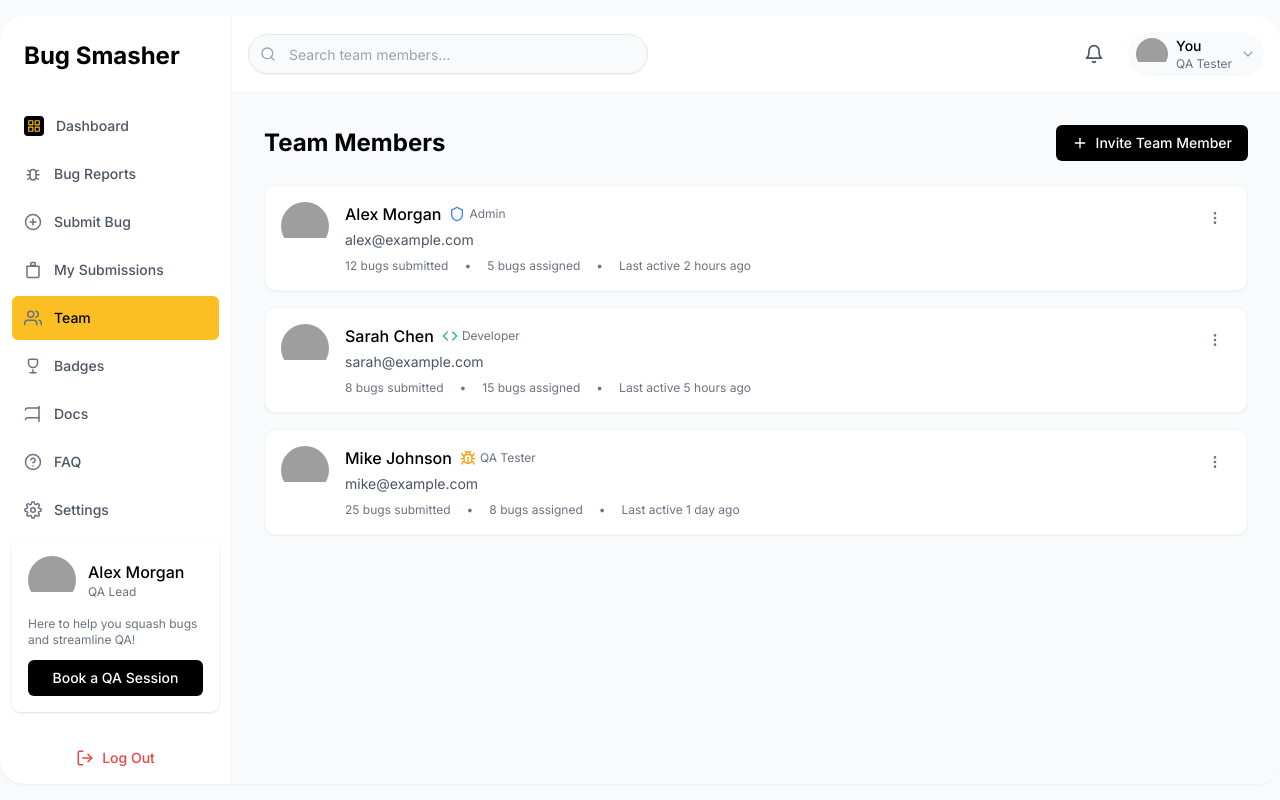
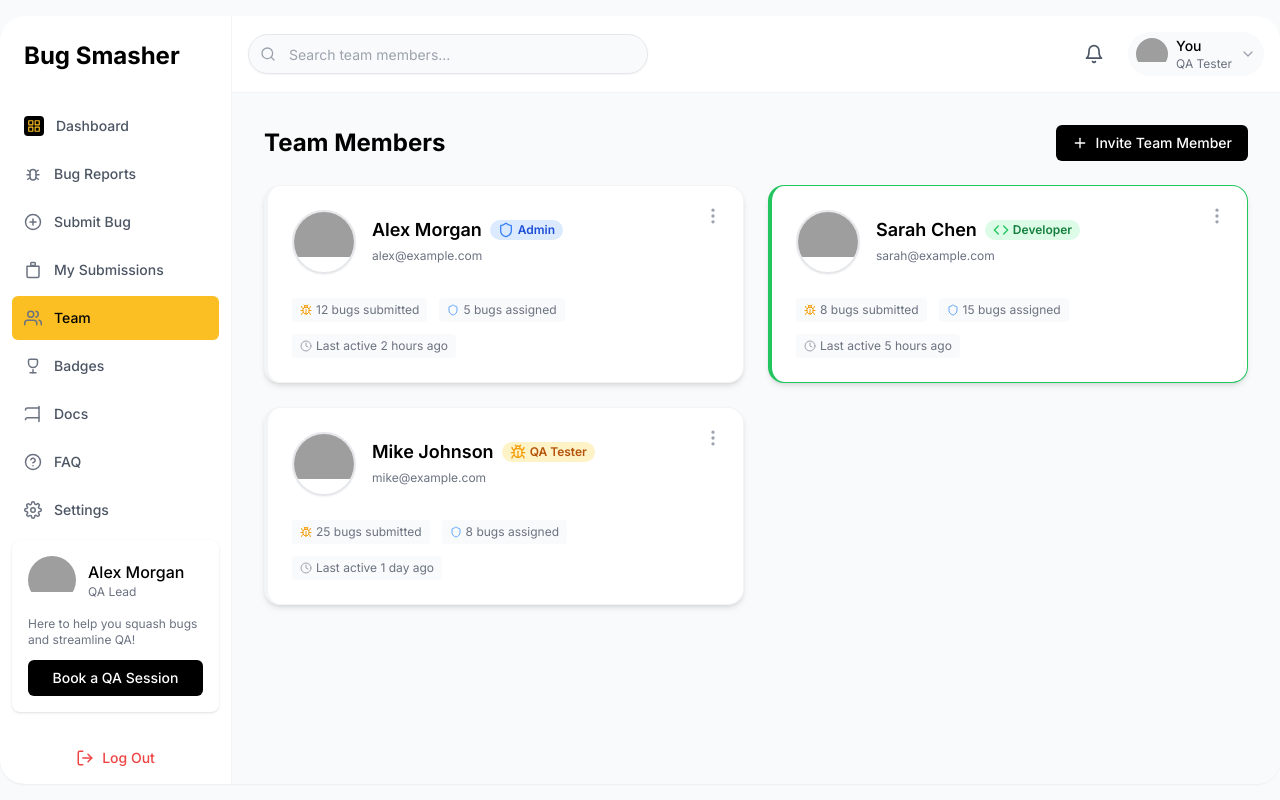
Before and after one commit to Yolxander/bug-smasher, a Next.js app: page /team in a window 1280 px wide. Built offline with nearby package versions, Linux system fonts and the light colour scheme; grey boxes are pictures that could not be loaded.

Commit message:
updated styles

```diff
--- a/app/badges/page.tsx
+++ b/app/badges/page.tsx
@@ -27,7 +27,8 @@ const badges = [
     color: "bg-yellow-100 text-yellow-800",
     progress: 8,
     total: 10,
-    category: "achievement"
+    category: "achievement",
+    unlocked: false,
   },
   {
     id: 2,
@@ -35,9 +36,10 @@ const badges = [
     description: "Assigned to 20 or more bugs",
     icon: "🏆",
     color: "bg-blue-100 text-blue-800",
-    progress: 15,
+    progress: 20,
     total: 20,
-    category: "achievement"
+    category: "achievement",
+    unlocked: true,
   },
   {
     id: 3,
@@ -47,7 +49,8 @@ const badges = [
     color: "bg-red-100 text-red-800",
     progress: 1,
     total: 1,
-    category: "special"
+    category: "special",
+    unlocked: true,
   },
   {
     id: 4,
@@ -57,20 +60,24 @@ const badges = [
     color: "bg-green-100 text-green-800",
     progress: 3,
     total: 5,
-    category: "collaboration"
-  }
+    category: "collaboration",
+    unlocked: false,
+  },
 ];
 
 export default function BadgesPage() {
   const [searchQuery, setSearchQuery] = useState("");
   const [selectedCategory, setSelectedCategory] = useState("all");
 
-  const filteredBadges = badges.filter(badge => {
-    const matchesSearch = badge.name.toLowerCase().includes(searchQuery.toLowerCase()) ||
-                         badge.description.toLowerCase().includes(searchQuery.toLowerCase())
-    const matchesCategory = selectedCategory === "all" || badge.category === selectedCategory
-    return matchesSearch && matchesCategory
+  const filteredBadges = badges.filter((badge) => {
+    const matchesSearch =
+      badge.name.toLowerCase().includes(searchQuery.toLowerCase()) ||
+      badge.description.toLowerCase().includes(searchQuery.toLowerCase());
+    const matchesCategory = selectedCategory === "all" || badge.category === selectedCategory;
+    return matchesSearch && matchesCategory;
   });
+
+  const unlockedCount = badges.filter((b) => b.unlocked).length;
 
   return (
     <div className="flex min-h-screen bg-gray-50">
@@ -82,7 +89,6 @@ export default function BadgesPage() {
           {/* Header */}
           <header className="flex items-center justify-between border-b border-gray-100 bg-white p-4">
             <div className="relative w-[400px]">
-              <Search className="absolute left-3 top-1/2 h-4 w-4 -translate-y-1/2 text-gray-400" />
               <input
                 type="search"
                 placeholder="Search badges..."
@@ -90,93 +96,77 @@ export default function BadgesPage() {
                 onChange={(e) => setSearchQuery(e.target.value)}
                 className="h-10 w-full rounded-full bg-gray-50 pl-10 pr-4 text-sm outline-none border border-gray-200 shadow-sm"
               />
+              <span className="absolute left-3 top-1/2 -translate-y-1/2 text-gray-400">🔍</span>
             </div>
             <div className="flex items-center gap-4">
-              <Button variant="ghost" size="icon">
-                <Bell className="h-5 w-5" />
-              </Button>
-              <Avatar>
-                <AvatarImage src="https://github.com/shadcn.png" />
-                <AvatarFallback>CN</AvatarFallback>
-              </Avatar>
+              <span className="text-lg font-semibold text-amber-500">
+                {unlockedCount} / {badges.length} Badges Unlocked
+              </span>
+              <span className="hidden md:inline text-sm text-gray-400 italic">“Every bug you smash is a step to mastery!”</span>
             </div>
           </header>
-
           {/* Main content area */}
           <div className="p-8">
-            <div className="mb-6 flex items-center justify-between">
+            <div className="mb-8 flex flex-col md:flex-row md:items-center md:justify-between gap-4">
               <div>
-                <h1 className="text-2xl font-bold">Badges</h1>
-                <p className="text-gray-500">Track your achievements and progress</p>
+                <h1 className="text-2xl font-bold flex items-center gap-2">Badges <span className="text-amber-400 text-2xl">🏅</span></h1>
+                <p className="text-gray-500">Collect badges by smashing bugs, collaborating, and helping your team!</p>
               </div>
-              <Button>
-                <Plus className="mr-2 h-4 w-4" />
-                Create Badge
-              </Button>
-            </div>
-
-            <div className="grid gap-6">
-              {/* Search and Filter */}
-              <Card>
-                <CardContent className="pt-6">
-                  <div className="flex flex-col gap-4 md:flex-row md:items-center">
-                    <div className="flex-1">
-                      <div className="relative">
-                        <Search className="absolute left-2.5 top-2.5 h-4 w-4 text-gray-500" />
-                        <Input
-                          placeholder="Search badges..."
-                          value={searchQuery}
-                          onChange={(e) => setSearchQuery(e.target.value)}
-                          className="pl-8"
-                        />
+              <div className="flex gap-2">
+                <span className="inline-block bg-amber-100 text-amber-700 px-3 py-1 rounded-full text-xs font-semibold animate-pulse">New badges coming soon!</span>
               </div>
             </div>
-                    <Select value={selectedCategory} onValueChange={setSelectedCategory}>
-                      <SelectTrigger className="w-[180px]">
-                        <SelectValue placeholder="Filter by category" />
-                      </SelectTrigger>
-                      <SelectContent>
-                        <SelectItem value="all">All Categories</SelectItem>
-                        <SelectItem value="achievement">Achievements</SelectItem>
-                        <SelectItem value="special">Special</SelectItem>
-                        <SelectItem value="collaboration">Collaboration</SelectItem>
-                      </SelectContent>
-                    </Select>
-                  </div>
-                </CardContent>
-              </Card>
-
-              {/* Badges Grid */}
-              <div className="grid gap-4 md:grid-cols-2 lg:grid-cols-3">
+            <div className="grid gap-6 md:grid-cols-2 lg:grid-cols-3">
               {filteredBadges.map((badge) => (
-                  <Card key={badge.id}>
-                    <CardContent className="pt-6">
-                      <div className="flex items-start justify-between">
+                <div
+                  key={badge.id}
+                  className={`relative group rounded-2xl border border-gray-100 shadow-md p-6 flex flex-col gap-3 transition-transform hover:scale-[1.03] hover:shadow-lg bg-white ${
+                    badge.unlocked ? "" : "opacity-60 grayscale"
+                  }`}
+                >
+                  {/* Confetti for unlocked badges */}
+                  {badge.unlocked && (
+                    <span className="absolute -top-3 -right-3 animate-bounce text-2xl">🎉</span>
+                  )}
                   <div className="flex items-center gap-4">
-                          <div className={`flex h-12 w-12 items-center justify-center rounded-full ${badge.color}`}>
-                            <span className="text-2xl">{badge.icon}</span>
-                          </div>
-                          <div>
-                            <h3 className="font-semibold">{badge.name}</h3>
-                            <p className="text-sm text-gray-500">{badge.description}</p>
+                    <div className={`flex h-14 w-14 items-center justify-center rounded-full text-3xl text-center text-shadow ${badge.color} shadow-md border-2 border-white`}>{badge.icon}</div>
+                    <div className="flex-1">
+                      <h3 className="font-bold text-lg flex items-center gap-1">
+                        {badge.name}
+                        {badge.unlocked && <span className="ml-1 text-green-500 text-base">✔</span>}
+                      </h3>
+                      <p className="text-xs text-gray-500">{badge.description}</p>
                     </div>
                   </div>
-                        <Badge variant="secondary">
-                          {badge.progress}/{badge.total}
-                        </Badge>
-                      </div>
-                      <div className="mt-4">
-                        <div className="h-2 w-full rounded-full bg-gray-100">
+                  <div className="flex items-center gap-2 mt-2">
+                    <div className="flex-1 h-2 rounded-full bg-gray-100 overflow-hidden">
                       <div
-                            className="h-2 rounded-full bg-blue-500"
+                        className={`h-2 rounded-full ${badge.unlocked ? "bg-green-400" : "bg-blue-400"}`}
                         style={{ width: `${(badge.progress / badge.total) * 100}%` }}
                       />
                     </div>
+                    <span className="text-xs font-semibold text-gray-500">
+                      {badge.progress}/{badge.total}
+                    </span>
                   </div>
-                    </CardContent>
-                  </Card>
+                  {/* Motivational progress text */}
+                  {!badge.unlocked && (
+                    <div className="text-xs text-amber-500 font-medium mt-1 animate-pulse">
+                      {badge.total - badge.progress} to go!
+                    </div>
+                  )}
+                  {badge.unlocked && (
+                    <div className="text-xs text-green-500 font-medium mt-1 animate-bounce">
+                      Unlocked!
+                    </div>
+                  )}
+                </div>
               ))}
+              {filteredBadges.length === 0 && (
+                <div className="text-center py-12 col-span-2">
+                  <p className="text-gray-500">No badges found.</p>
                 </div>
+              )}
             </div>
           </div>
         </div>
--- a/app/my-submissions/page.tsx
+++ b/app/my-submissions/page.tsx
@@ -168,82 +168,89 @@ export default function MySubmissionsPage() {
             </div>
 
             {/* Submissions List */}
-            <div className="space-y-4">
+            <div className="grid gap-6 md:grid-cols-2">
               {filteredSubmissions.map((submission) => (
                 <div
                   key={submission.id}
-                  className="bg-white rounded-xl shadow-sm border border-gray-100 overflow-hidden"
-                >
-                  <div className="p-4">
-                    <div className="flex items-start justify-between">
-                      <div className="flex-1">
-                        <div className="flex items-center gap-2 mb-2">
-                          <h3 className="font-medium">{submission.title}</h3>
-                          <span
-                            className={`px-2 py-1 rounded text-xs font-semibold ${
+                  className={`relative group bg-white rounded-2xl border border-gray-100 shadow-md overflow-hidden transition-transform hover:shadow-lg hover:-translate-y-1 ${
                     submission.status === "Open"
-                                ? "bg-red-100 text-red-700"
+                      ? "border-l-4 border-red-400"
                       : submission.status === "In Progress"
-                                ? "bg-yellow-100 text-yellow-700"
-                                : "bg-green-100 text-green-700"
+                      ? "border-l-4 border-yellow-400"
+                      : "border-l-4 border-green-400"
                   }`}
                 >
-                            {submission.status}
-                          </span>
-                          <span
-                            className={`px-2 py-1 rounded text-xs font-semibold ${
-                              submission.priority === "High"
-                                ? "bg-red-100 text-red-700"
-                                : submission.priority === "Medium"
-                                ? "bg-yellow-100 text-yellow-700"
-                                : "bg-green-100 text-green-700"
-                            }`}
-                          >
-                            {submission.priority}
-                          </span>
-                        </div>
-                        <p className="text-sm text-gray-600 mb-2">{submission.description}</p>
-                        <div className="flex items-center gap-4 text-xs text-gray-500">
-                          <span>{submission.date}</span>
-                          <span>•</span>
-                          <span>{submission.device}</span>
-                        </div>
-                      </div>
-                      <div className="flex items-center gap-2">
+                  {/* Edit/Delete buttons */}
                   {submission.canEdit && (
-                          <>
+                    <div className="absolute top-3 right-3 flex gap-1 z-10">
                       <button
                         onClick={() => handleEdit(submission.id)}
                         className="p-2 hover:bg-gray-100 rounded-full"
+                        title="Edit"
                       >
                         <Edit2 className="h-4 w-4 text-gray-500" />
                       </button>
                       <button
                         onClick={() => handleDelete(submission.id)}
                         className="p-2 hover:bg-gray-100 rounded-full"
+                        title="Delete"
                       >
                         <Trash2 className="h-4 w-4 text-gray-500" />
                       </button>
-                          </>
+                    </div>
                   )}
+                  <div className="p-5 pb-4 flex flex-col gap-2">
+                    <div className="flex items-center gap-2 mb-1">
+                      <h3 className="text-lg font-semibold flex-1 line-clamp-1">{submission.title}</h3>
                     </div>
+                    <div className="flex gap-2 mb-2">
+                      <span className={`inline-flex items-center gap-1 px-2 py-0.5 rounded-full text-xs font-semibold ${
+                        submission.status === "Open"
+                          ? "bg-red-100 text-red-700"
+                          : submission.status === "In Progress"
+                          ? "bg-yellow-100 text-yellow-700"
+                          : "bg-green-100 text-green-700"
+                      }`}>
+                        {submission.status === "Open" && <AlertCircle className="h-3 w-3" />}
+                        {submission.status === "In Progress" && <Clock className="h-3 w-3" />}
+                        {submission.status === "Resolved" && <Check className="h-3 w-3" />}
+                        {submission.status}
+                      </span>
+                      <span className={`inline-flex items-center gap-1 px-2 py-0.5 rounded-full text-xs font-semibold ${
+                        submission.priority === "High"
+                          ? "bg-red-100 text-red-700"
+                          : submission.priority === "Medium"
+                          ? "bg-yellow-100 text-yellow-700"
+                          : "bg-green-100 text-green-700"
+                      }`}>
+                        {submission.priority === "High" && <span className="inline-block w-2 h-2 bg-red-500 rounded-full" />}
+                        {submission.priority === "Medium" && <span className="inline-block w-2 h-2 bg-yellow-500 rounded-full" />}
+                        {submission.priority === "Low" && <span className="inline-block w-2 h-2 bg-green-500 rounded-full" />}
+                        {submission.priority}
+                      </span>
+                    </div>
+                    <p className="text-sm text-gray-600 mb-1 line-clamp-2">{submission.description}</p>
+                    <div className="flex items-center gap-3 text-xs text-gray-400">
+                      <span>{submission.date}</span>
+                      <span>•</span>
+                      <span>{submission.device}</span>
                     </div>
                   </div>
                   {submission.screenshot && (
-                    <div className="border-t border-gray-100 p-4">
+                    <div className="bg-gray-50 border-t border-gray-100 p-4 flex items-center justify-center">
                       <Image
                         src={submission.screenshot}
                         alt="Screenshot"
-                        width={320}
-                        height={180}
-                        className="rounded shadow"
+                        width={220}
+                        height={120}
+                        className="rounded shadow max-h-28 object-contain"
                       />
                     </div>
                   )}
                 </div>
               ))}
               {filteredSubmissions.length === 0 && (
-                <div className="text-center py-12">
+                <div className="text-center py-12 col-span-2">
                   <p className="text-gray-500">No submissions found.</p>
                 </div>
               )}
--- a/app/team/page.tsx
+++ b/app/team/page.tsx
@@ -3,7 +3,7 @@
 import React, { useState } from "react";
 import Image from "next/image";
 import Link from "next/link";
-import { Search, Bell, ChevronDown, Plus, Mail, MoreVertical, Shield, Code, Bug, User } from "lucide-react";
+import { Search, Bell, ChevronDown, Plus, Mail, MoreVertical, Shield, Code, Bug, User, Clock } from "lucide-react";
 import { Card, CardContent, CardHeader, CardTitle } from "@/components/ui/card";
 import { Badge } from "@/components/ui/badge";
 import { Button } from "@/components/ui/button";
@@ -141,51 +141,66 @@ export default function TeamPage() {
             </div>
 
             {/* Team Members List */}
-            <div className="space-y-4">
+            <div className="grid gap-6 md:grid-cols-2">
               {filteredMembers.map((member) => (
                 <div
                   key={member.id}
-                  className="bg-white rounded-xl shadow-sm border border-gray-100 overflow-hidden"
+                  className={`relative group bg-white rounded-2xl border border-gray-100 shadow-md overflow-hidden transition-transform hover:shadow-lg hover:-translate-y-1 ${
+                    member.role === "Admin"
+                      ? "border-l-4 border-blue-500"
+                      : member.role === "Developer"
+                      ? "border-l-4 border-green-500"
+                      : "border-l-4 border-amber-500"
+                  }`}
                 >
-                  <div className="p-4">
-                    <div className="flex items-start justify-between">
-                      <div className="flex items-start gap-4">
-                        <div className="h-12 w-12 rounded-full overflow-hidden">
+                  {/* More options button */}
+                  <button className="absolute top-3 right-3 p-2 hover:bg-gray-100 rounded-full z-10">
+                    <MoreVertical className="h-5 w-5 text-gray-400" />
+                  </button>
+                  <div className="p-6 flex flex-col gap-2">
+                    <div className="flex items-center gap-4 mb-2">
+                      <div className="h-16 w-16 rounded-full overflow-hidden border-2 border-gray-200 shadow-sm">
                         <Image
                           src={member.avatar}
                           alt={member.name}
-                            width={48}
-                            height={48}
+                          width={64}
+                          height={64}
                           className="object-cover"
                         />
                       </div>
-                        <div>
+                      <div className="flex-1">
                         <div className="flex items-center gap-2 mb-1">
-                            <h3 className="font-medium">{member.name}</h3>
-                            <div className="flex items-center gap-1 text-xs text-gray-500">
+                          <h3 className="text-lg font-semibold line-clamp-1">{member.name}</h3>
+                          <span className={`inline-flex items-center gap-1 px-2 py-0.5 rounded-full text-xs font-semibold ${
+                            member.role === "Admin"
+                              ? "bg-blue-100 text-blue-700"
+                              : member.role === "Developer"
+                              ? "bg-green-100 text-green-700"
+                              : "bg-amber-100 text-amber-700"
+                          }`}>
                             {getRoleIcon(member.role)}
-                              <span>{member.role}</span>
+                            {member.role}
+                          </span>
+                        </div>
+                        <p className="text-xs text-gray-500 mb-1 line-clamp-1">{member.email}</p>
                       </div>
                     </div>
-                          <p className="text-sm text-gray-600 mb-2">{member.email}</p>
-                          <div className="flex items-center gap-4 text-xs text-gray-500">
-                            <span>{member.bugsSubmitted} bugs submitted</span>
-                            <span>•</span>
-                            <span>{member.bugsAssigned} bugs assigned</span>
-                            <span>•</span>
-                            <span>Last active {member.lastActive}</span>
-                          </div>
-                        </div>
-                      </div>
-                      <button className="p-2 hover:bg-gray-100 rounded-full">
-                        <MoreVertical className="h-4 w-4 text-gray-500" />
-                      </button>
+                    <div className="flex flex-wrap gap-3 text-xs text-gray-500 mt-2">
+                      <span className="inline-flex items-center gap-1 bg-gray-50 rounded px-2 py-1">
+                        <Bug className="h-3 w-3 text-amber-500" /> {member.bugsSubmitted} bugs submitted
+                      </span>
+                      <span className="inline-flex items-center gap-1 bg-gray-50 rounded px-2 py-1">
+                        <Shield className="h-3 w-3 text-blue-400" /> {member.bugsAssigned} bugs assigned
+                      </span>
+                      <span className="inline-flex items-center gap-1 bg-gray-50 rounded px-2 py-1">
+                        <Clock className="h-3 w-3 text-gray-400" /> Last active {member.lastActive}
+                      </span>
                     </div>
                   </div>
                 </div>
               ))}
               {filteredMembers.length === 0 && (
-                <div className="text-center py-12">
+                <div className="text-center py-12 col-span-2">
                   <p className="text-gray-500">No team members found.</p>
                 </div>
               )}
```
Lines whose indentation alone changed are shown as unchanged.
